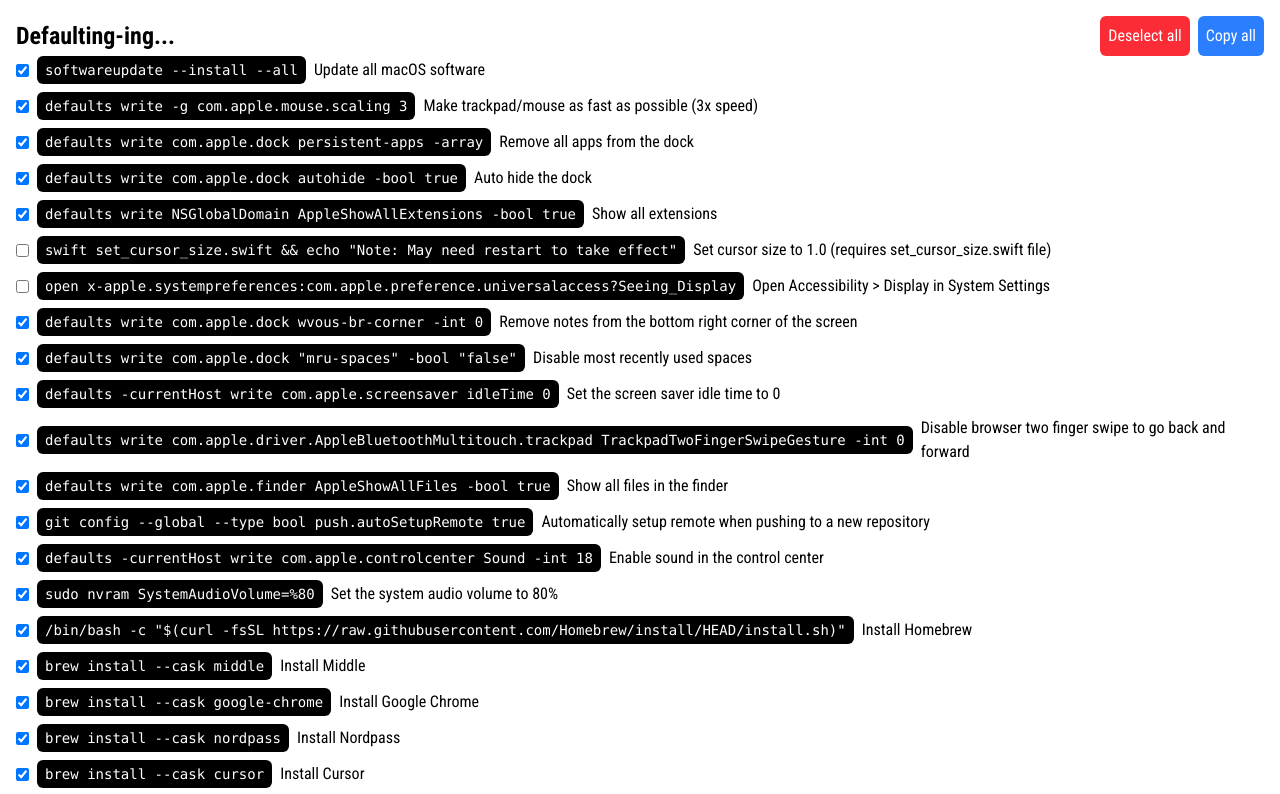
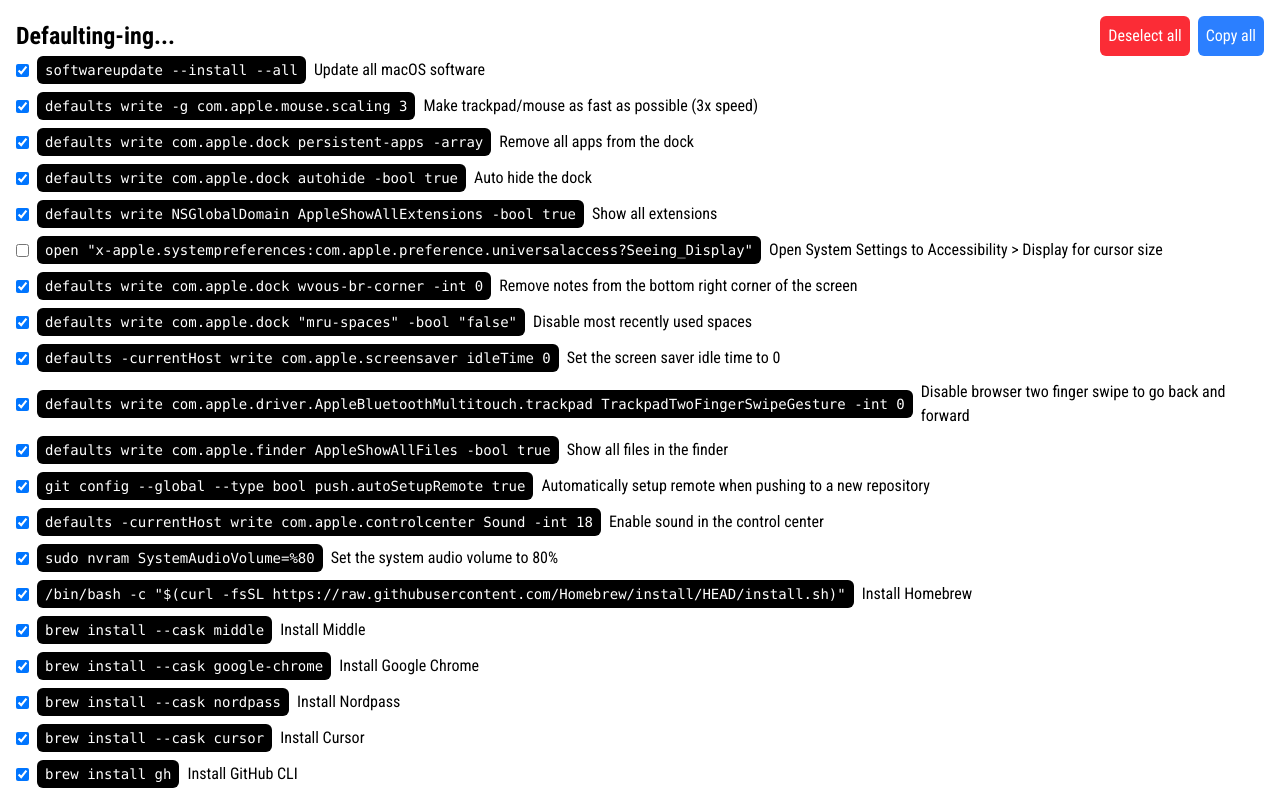
Before and after one commit to eduardomagaldi/defaulting, a React (Vite) app: page / in a window 1280 px wide. Shown: the top 794 px of the page. Built offline with nearby package versions, Linux system fonts and the light colour scheme.

Commit message:
del swift

```diff
--- a/App.jsx
+++ b/App.jsx
@@ -126,15 +126,9 @@
     },
     {
       command:
-        'swift set_cursor_size.swift && echo "Note: May need restart to take effect"',
+        'open "x-apple.systempreferences:com.apple.preference.universalaccess?Seeing_Display"',
       description:
-        "Set cursor size to 1.0 (requires set_cursor_size.swift file)",
-      selected: false,
-    },
-    {
-      command:
-        "open x-apple.systempreferences:com.apple.preference.universalaccess?Seeing_Display",
-      description: "Open Accessibility > Display in System Settings",
+        "Open System Settings to Accessibility > Display for cursor size",
       selected: false,
     },
     {
@@ -238,3 +232,5 @@
     },
   ];
 }
+
+// open "x-apple.systempreferences:com.apple.preference.universalaccess?Seeing_Display"
```
Also changed, not shown: 1 other file (tests, documents, lock files or other folders).
